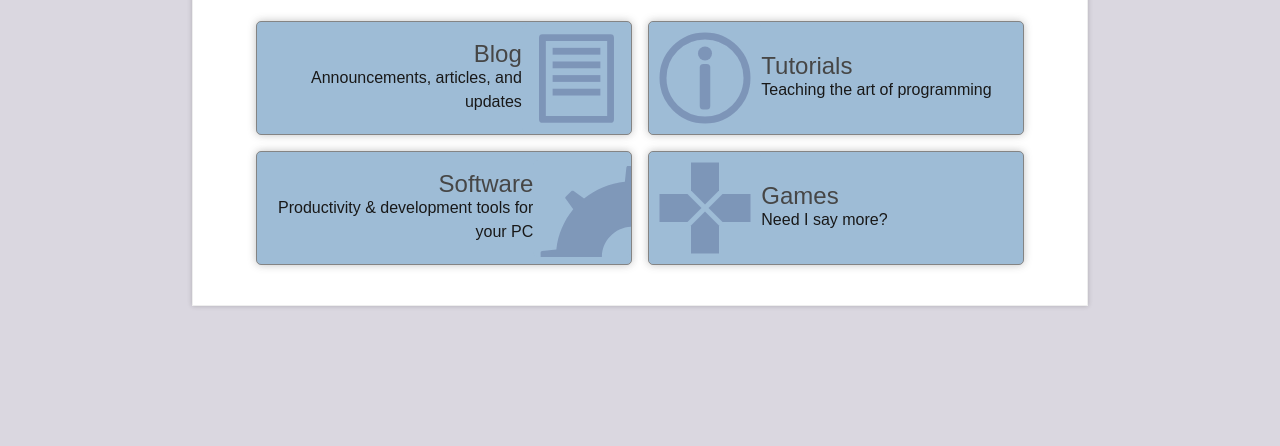
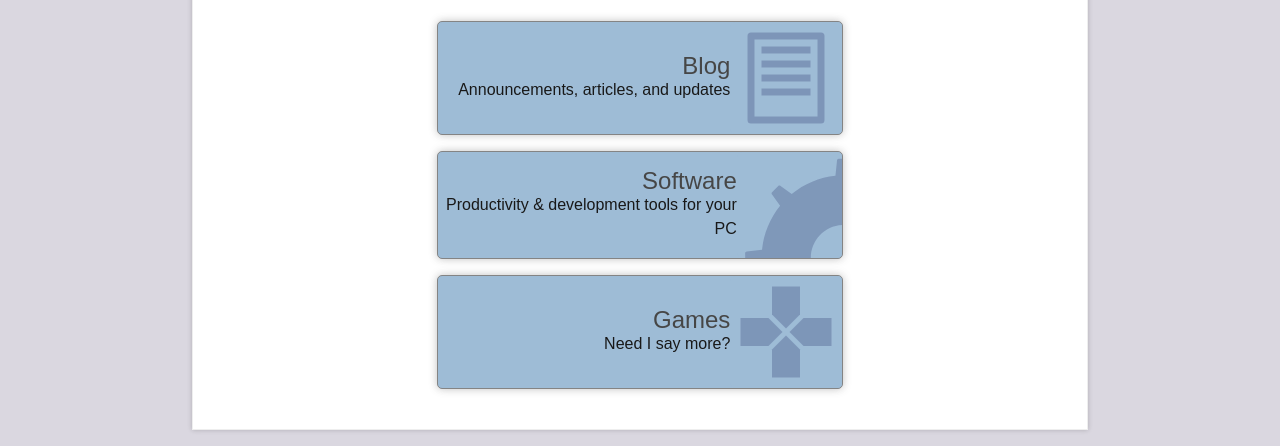
Before and after one commit to Df458/df458.github.io, a plain HTML site: page index.html in a window 1280 px wide. Shown: the part 422-868 px from the top of the page. Before the commit the page ends 800 px from the top, so only its background shows below. Drawn offline with Linux system fonts and the light colour scheme.

Commit message:
Actually removed the tutorials section

```diff
--- a/index.html
+++ b/index.html
@@ -15,7 +15,6 @@
             <a class="nav-entry" href="about.html">About</a>
             <a class="nav-entry" href="https://blog.huguesross.net">Blog</a>
             <a class="nav-entry" href="roadmap.html">Roadmap</a>
-            <a class="nav-entry" href="tutorials.html">Tutorials</a>
             <a class="nav-entry" href="software.html">Software</a>
             <a class="nav-entry" href="games.html">Games</a>
         </div>
@@ -32,9 +31,8 @@
             </div>
         <div class="center-menu">
             <a class="para-description" href="https://blog.huguesross.net"><div><h2>Blog</h2><span>Announcements, articles, and updates</span></div><img src="img/blog-default.svg"/></a>
-            <a class="para-description" href="tutorials.html"><img src="img/tutorial-default.svg"/><div><h2>Tutorials</h2><span>Teaching the art of programming</span></div></a>
             <a class="para-description" href="software.html"><div><h2>Software</h2><span>Productivity & development tools for your PC</span></div><img src="img/software-default.svg"/></a>
-            <a class="para-description" href="games.html"><img src="img/game-default.svg"/><div><h2>Games</h2><span>Need I say more?</span></div></a>
+            <a class="para-description" href="games.html"><div><h2>Games</h2><span>Need I say more?</span></div><img src="img/game-default.svg"/></a>
         </div>
     </main>
 </body>
--- a/main.css
+++ b/main.css
@@ -297,7 +297,7 @@ section {
     margin-left: 1%;
     margin-right: 1%;
 
-    flex-basis: 45%;
+    flex-basis: 100%;
     background: #94b5d2;
 
     border: 1px solid var(--color-border-light);
@@ -321,11 +321,6 @@ section {
     opacity: 1;
 }
 
-.para-description:nth-child(2n) {
-    text-align: start;
-    justify-content: flex-start;
-}
-
 .para-description img {
     width: 7em;
     border-radius: 5px;
@@ -339,6 +334,8 @@ section {
     display: flex;
     flex-wrap: wrap;
     justify-content: center;
+    margin-left: 25%;
+    width: 50%;
 }
 
 .about-overview ul {
```
Also changed, not shown: about.html (+0 -1 lines), game.html (+0 -1 lines), games.html (+0 -1 lines), roadmap.html (+1 -1 lines), roadmap/dfgame.html (+0 -1 lines), roadmap/halberd.html (+1 -4 lines), software.html (+0 -1 lines), roadmap/halberd-diagram.svg, roadmap/halberd-game.svg (added).
